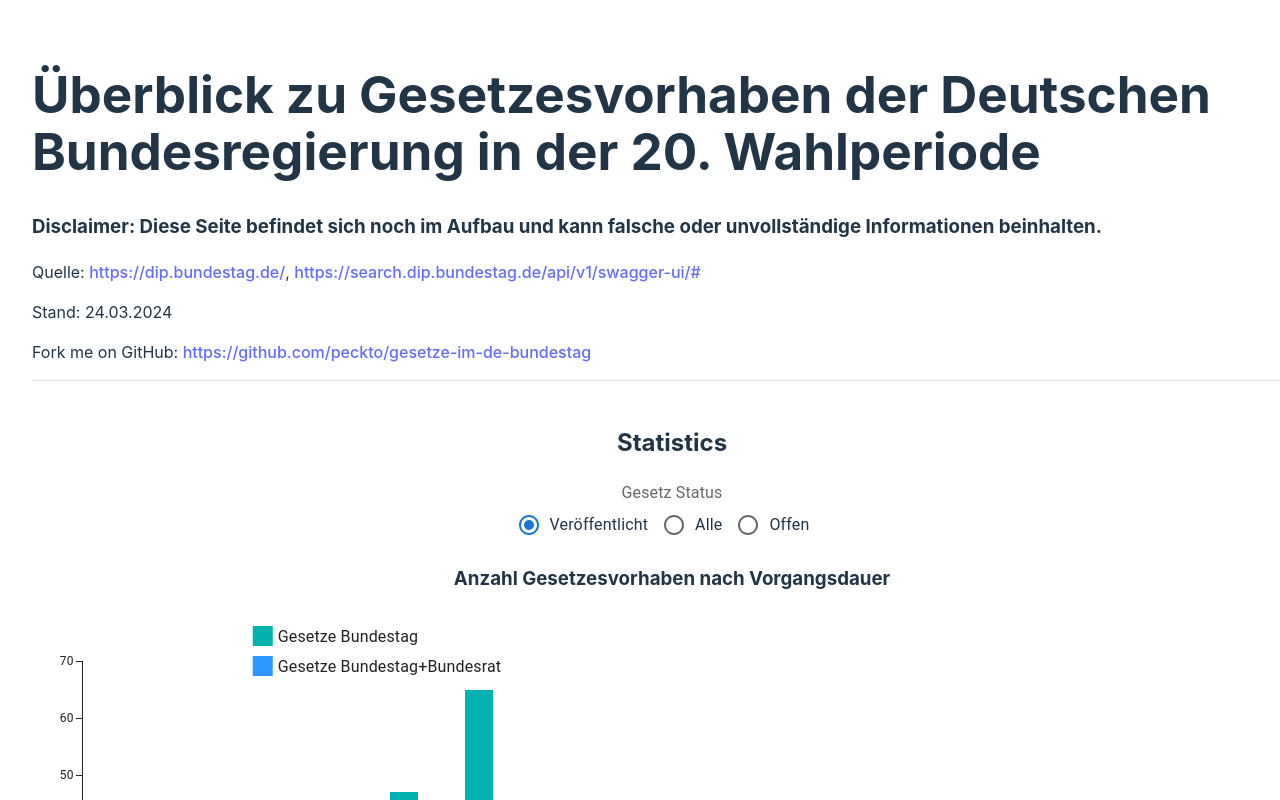
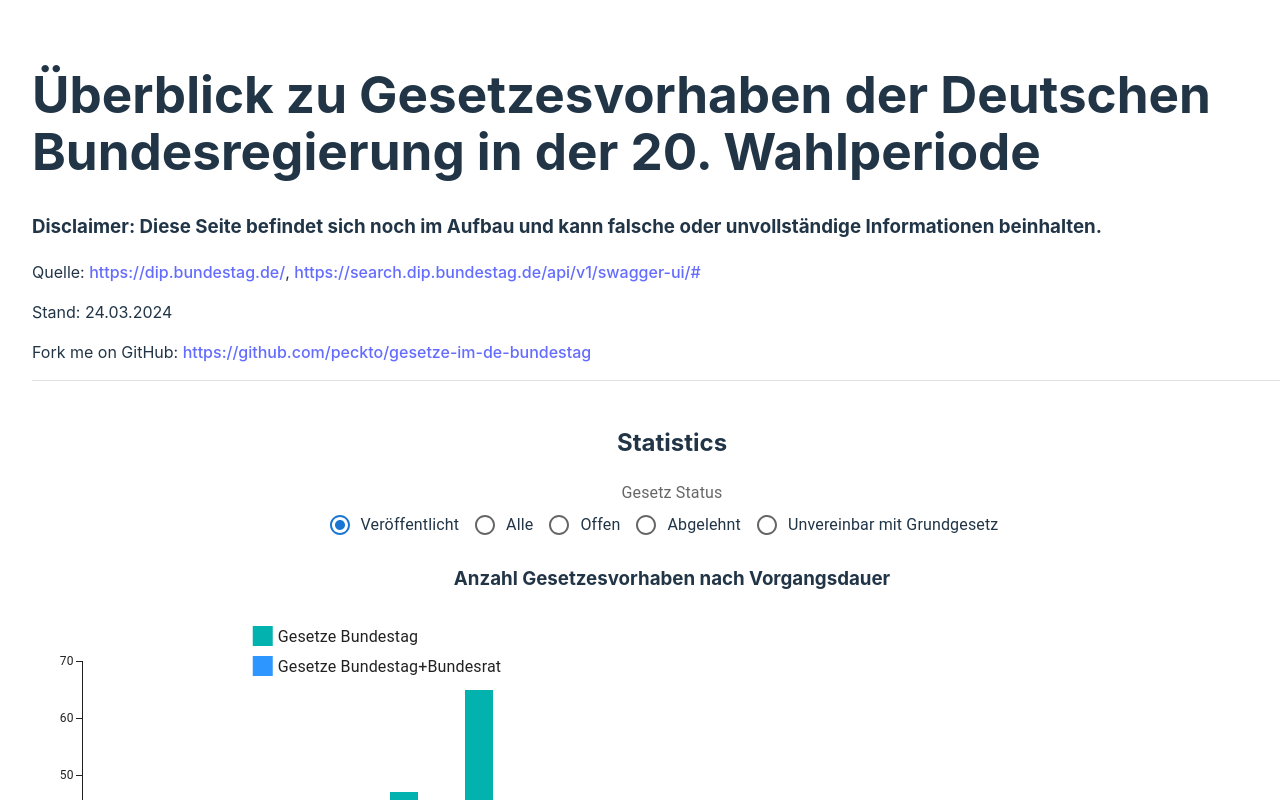
Before and after one commit to peckto/gesetze-im-de-bundestag, a React (Vite) app in the folder web/: page / in a window 1280 px wide. Shown: the top 800 px of the page. Built offline with nearby package versions, Linux system fonts and the light colour scheme.

Commit message:
Add rejected status

```diff
--- a/web/src/App.tsx
+++ b/web/src/App.tsx
@@ -222,6 +222,10 @@ function Statistics({gesetze, initiators}: KanbanBoardProps) {
       return gesetze.filter(g => g.beratungsstand == 'Verkündet')
     } else if (value === 'running') {
       return gesetze.filter(it => beratungsstand_runnng.includes(it.beratungsstand))
+    } else if (value === 'rejected') {
+      return gesetze.filter(it => it.beratungsstand === 'Abgelehnt')
+    } else if (value === 'incompatible') {
+      return gesetze.filter(it => it.beratungsstand === 'Für mit dem Grundgesetz unvereinbar erklärt')
     }
     return gesetze
   }, [value, gesetze])
@@ -254,6 +258,8 @@ function Statistics({gesetze, initiators}: KanbanBoardProps) {
         <FormControlLabel value="published" control={<Radio />} label="Veröffentlicht" />
         <FormControlLabel value="all" control={<Radio />} label="Alle" />
         <FormControlLabel value="running" control={<Radio />} label="Offen" />
+        <FormControlLabel value="rejected" control={<Radio />} label="Abgelehnt" />
+        <FormControlLabel value="incompatible" control={<Radio />} label="Unvereinbar mit Grundgesetz" />
       </RadioGroup>
     </FormControl>
 
```
